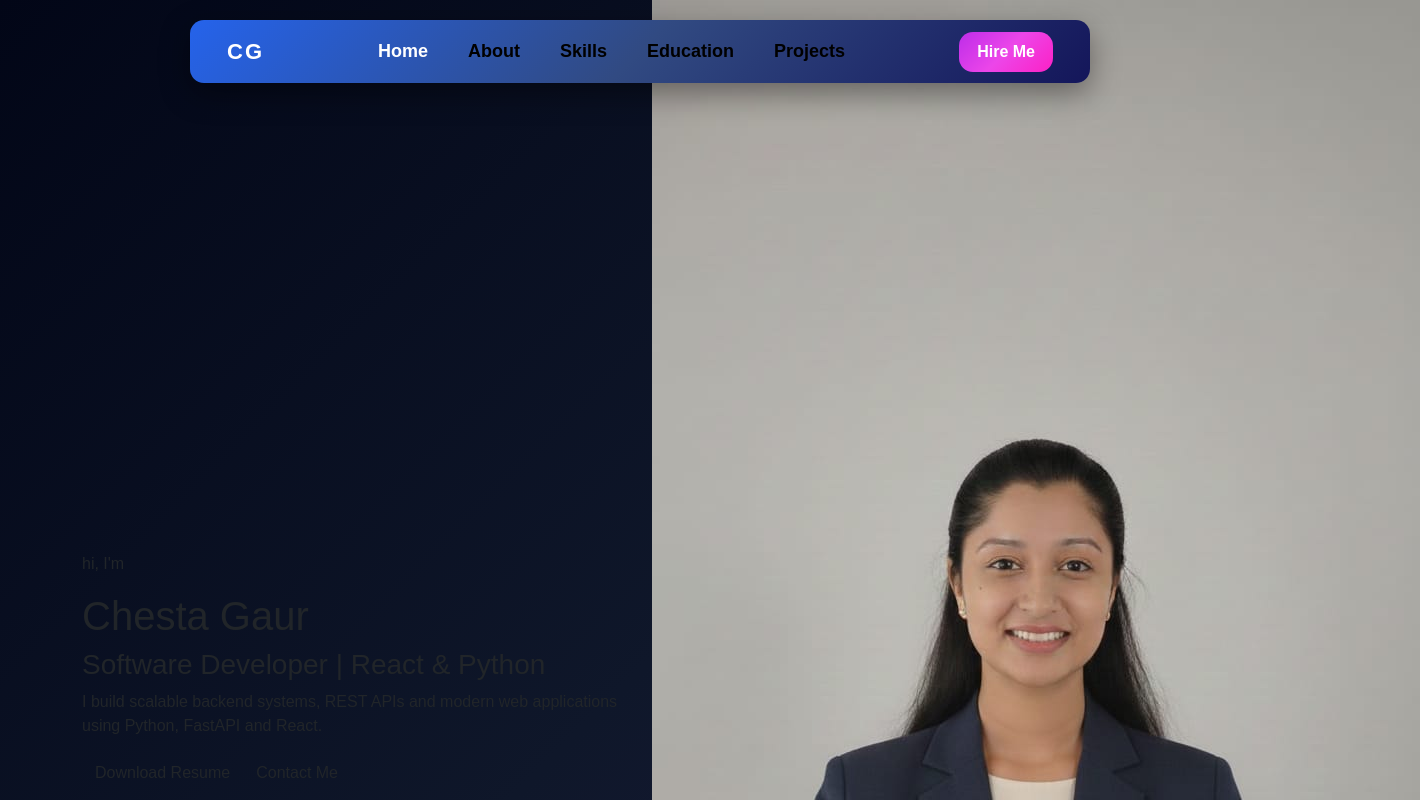
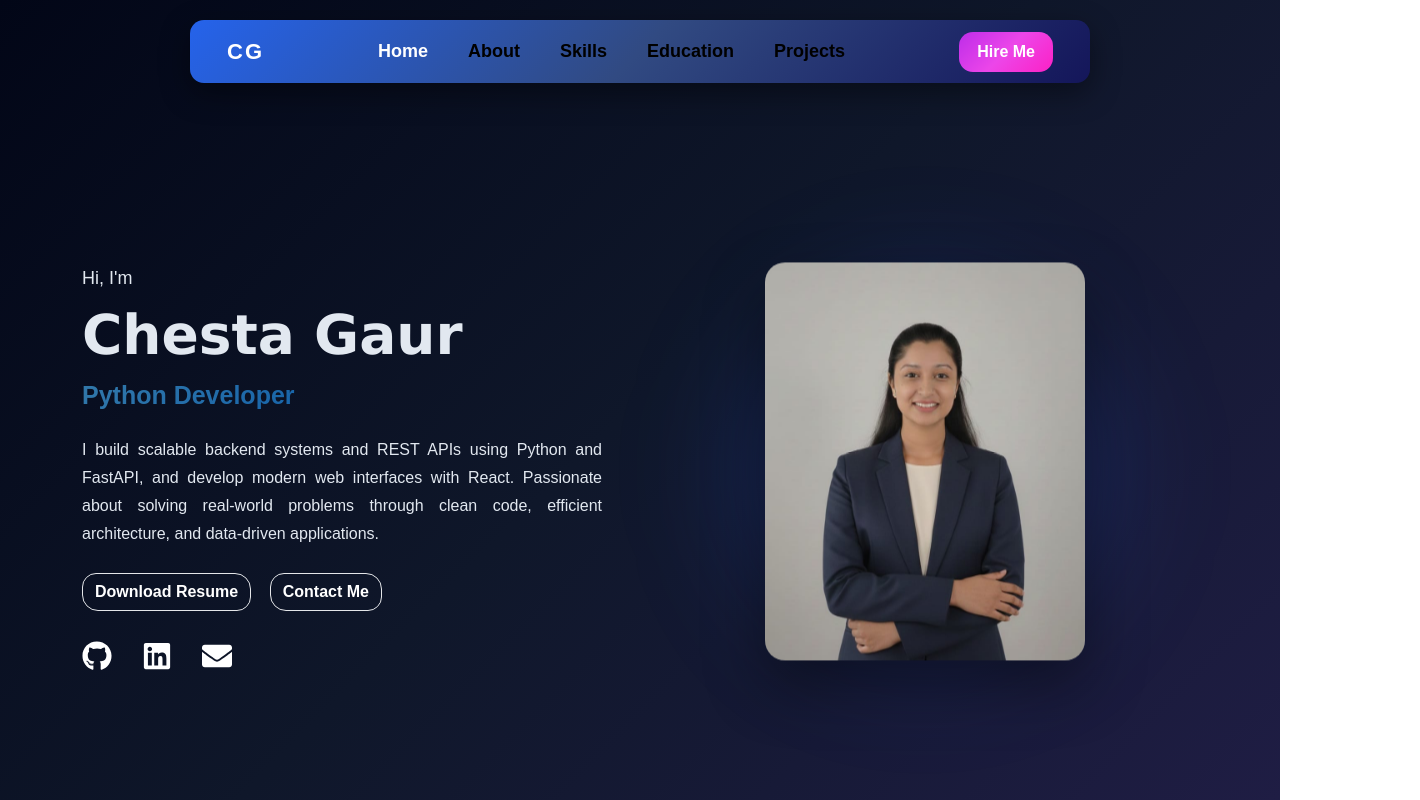
Before and after one commit to Chesta-gaur/Personal_Portfolio, a React (Create React App) app: page / in a window 1280 px wide. Shown: the top 800 px of the page, 1420 px wide, since content can reach past the window. Built offline with nearby package versions, Linux system fonts and the light colour scheme.

Commit message:
phase 2: home page completed

```diff
--- a/package.json
+++ b/package.json
@@ -10,8 +10,10 @@
     "bootstrap": "^5.3.8",
     "react": "^19.2.4",
     "react-dom": "^19.2.4",
+    "react-icons": "^5.6.0",
     "react-router-dom": "^7.13.1",
     "react-scripts": "5.0.1",
+    "react-typed": "^2.0.12",
     "web-vitals": "^2.1.4"
   },
   "scripts": {
--- a/src/components/Navbar.js
+++ b/src/components/Navbar.jsx
@@ -48,7 +48,7 @@ export default function Navbar() {
               </li>
             </ul>
 
-            <button className="btn hire-btn btn-shadow">Hire Me</button>
+            <button className="btn hire-btn">Hire Me</button>
           </div>
         </div>
       </nav>
--- a/src/pages/Home.jsx
+++ b/src/pages/Home.jsx
@@ -1,5 +1,7 @@
 import profile from "../assets/images/profile.png";
 import "../styles/home.css";
+import { ReactTyped } from "react-typed";
+import { FaGithub, FaEnvelope, FaLinkedin } from "react-icons/fa";
 
 export default function Home() {
   return (
@@ -9,28 +11,65 @@ export default function Home() {
           <div className="row align-items-center">
             {/* LEFT CONTENT (SHORT INTRO) */}
 
-            <div className="col-md-6">
-              <p className="intro-text">hi, I'm</p>
+            <div className="hero-left col-md-6">
+              <p className="intro-text">Hi, I'm</p>
               <h1 className="hero-name">Chesta Gaur</h1>
-              <h3 className="hero-role">Software Developer | React & Python</h3>
+              <h3 className="hero-role">
+                <ReactTyped
+                  strings={[
+                    "Frontend Developer",
+                    "Python Developer",
+                    "React | Javascript",
+                    "Python | FastAPI",
+                  ]}
+                  typeSpeed={60}
+                  backSpeed={40}
+                  startDelay={500}
+                  loop
+                />
+              </h3>
               <p className="hero-desc">
-                I build scalable backend systems, REST APIs and modern web
-                applications using Python, FastAPI and React.
+                I build scalable backend systems and REST APIs using Python and
+                FastAPI, and develop modern web interfaces with React.
+                Passionate about solving real-world problems through clean code,
+                efficient architecture, and data-driven applications.
               </p>
               <div className="hero-buttons">
-                <button className="btn resume-btn btn-shadow">
-                  Download Resume
-                </button>
+                <button className="btn hero-btn">Download Resume</button>
 
-                <button className="btn contact-btn btn-shadow">
-                  Contact Me
-                </button>
+                <button className="btn hero-btn">Contact Me</button>
+              </div>
+
+              <div className="social-media">
+                <a
+                  href="https://github.com/Chesta-gaur"
+                  target="_blank"
+                  rel="noreferrer"
+                >
+                  <FaGithub />
+                </a>
+                <a
+                  href="https://www.linkedin.com/in/chesta-gaur-696739269"
+                  target="_blank"
+                  rel="noreferrer"
+                >
+                  <FaLinkedin />
+                </a>
+                <a
+                  href="mailto:chestagaur004@gmail.com"
+                  target="_blank"
+                  rel="noreferrer"
+                >
+                  <FaEnvelope />
+                </a>
               </div>
             </div>
 
             {/* RIGHT IMAGE */}
             <div className="col-md-6 text-center">
-              <img className="hero-img" src={profile} alt="profile" />
+              <div className="hero-img-container">
+                <img className="hero-img" src={profile} alt="profile" />
+              </div>
             </div>
           </div>
         </div>
--- a/src/styles/global.css
+++ b/src/styles/global.css
@@ -9,7 +9,7 @@
   --primary-dark: #1d4ed8;
 
   /* ACCENTS */
-  --accent: #6366f1;
+  --accent: #3335a3;
   --accent-light: #818cf8;
 
   /* TEXT COLORS */
@@ -20,7 +20,7 @@
   --text-muted: #64748b;
 
   /* BORDERS */
-  --border-color: #334155;
+  --border-color: #e4e6e9;
   --border-soft: #1e293b;
 
   /* BUTTONS */
--- a/src/styles/home.css
+++ b/src/styles/home.css
@@ -0,0 +1,158 @@
+.home-section {
+  min-height: 100vh;
+  padding-top: 140px;
+  display: flex;
+  justify-content: center;
+  align-items: center;
+}
+
+/* LEFT IMAGE */
+
+.hero-left {
+  animation: fadeUp 2s ease;
+}
+
+@keyframes fadeUp {
+  from {
+    opacity: 0;
+    transform: translateY(20px);
+  }
+  to {
+    opacity: 1;
+    transform: translateY(0);
+  }
+}
+
+.intro-text {
+  font-size: 18px;
+  color: var(--text-main);
+  margin-bottom: 10px;
+}
+
+.hero-name {
+  font-size: 55px;
+  font-weight: 700;
+  font-family:
+    "Lucida Sans", "Lucida Sans Regular", "Lucida Grande",
+    "Lucida Sans Unicode", Geneva, Verdana, sans-serif;
+  color: var(--text-main);
+}
+
+.hero-role {
+  font-size: 25px;
+  font-weight: 600;
+  min-height: 40px;
+  background: linear-gradient(135deg, #3278a9, #1361aa, #1e5aca);
+  -webkit-background-clip: text;
+  -webkit-text-fill-color: transparent;
+  background-clip: text;
+  margin-bottom: 20px;
+}
+
+.typed-cursor {
+  font-size: 30px;
+  color: var(--accent);
+}
+
+.hero-desc {
+  max-width: 520px;
+  text-align: justify;
+  font-size: 16px;
+  color: var(--text-main);
+  margin: 10px 0;
+  line-height: 28px;
+}
+
+.hero-buttons {
+  display: flex;
+  max-width: 300px;
+  justify-content: space-between;
+  align-items: center;
+  margin-top: 25px;
+}
+
+.hero-btn {
+  border: 1px solid var(--border-color);
+  outline: none;
+  background: transparent;
+  border-radius: 14px 16px;
+  color: var(--text-white);
+  font-weight: 600;
+  transition: all 0.3s linear;
+}
+
+.hero-btn:hover {
+  background: linear-gradient(135deg, #bd2de9, #ec46e9, #fc21c5);
+  color: var(--text-white);
+  border: none;
+  transform: translateY(-2px);
+  box-shadow: 0 6px 20px rgba(252, 33, 197, 0.35);
+}
+
+.social-media {
+  display: flex;
+  align-items: center;
+  justify-content: space-between;
+  max-width: 150px;
+  margin-top: 20px;
+}
+
+.social-media a {
+  font-size: 30px;
+  color: var(--text-white);
+  transition: all 0.3s ease;
+}
+
+.social-media a:hover {
+  color: var(--primary);
+  transform: translateY(-3px) scale(1.1);
+}
+
+/* RIGHT IMAGE */
+
+.hero-img-container {
+  position: relative;
+  display: inline-block;
+}
+
+.hero-img-container::before {
+  content: "";
+  width: 420px;
+  height: 420px;
+  position: absolute;
+  top: 50%;
+  left: 50%;
+  transform: translate(-50%, -50%);
+  background: radial-gradient(
+    circle,
+    rgba(189, 45, 233, 0.45),
+    rgba(37, 99, 235, 0.35),
+    transparent 70%
+  );
+  filter: blur(60px);
+  z-index: -1;
+}
+
+.hero-img {
+  position: relative;
+  z-index: 2;
+  max-width: 320px;
+  height: auto;
+  border-radius: 20px;
+  box-shadow: 0 25px 60px rgba(0, 0, 0, 0.45);
+  animation: float 4s ease-in-out infinite;
+}
+
+@keyframes float {
+  0% {
+    transform: translateY(0px);
+  }
+
+  50% {
+    transform: translateY(-10px);
+  }
+
+  100% {
+    transform: translateY(0px);
+  }
+}
--- a/src/styles/navbar.css
+++ b/src/styles/navbar.css
@@ -55,7 +55,7 @@
   transition: all 0.3s linear;
 }
 
-.btn-shadow:hover {
+.hire-btn:hover {
   transform: translateY(-2px);
   box-shadow: 0 6px 20px rgba(252, 33, 197, 0.35);
 }
```
Also changed, not shown: src/assets/images/profile.png, 1 other file (tests, documents, lock files or other folders).
